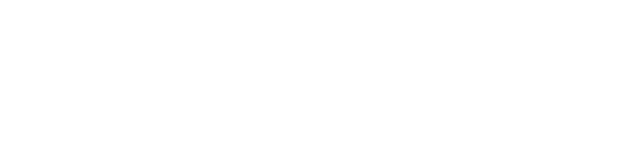
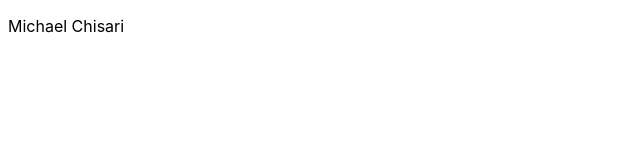
Before and after one commit to michaelchisari/michaelchisari.github.io, a plain HTML site: page index.html in a window 1280 px wide. Shown: the whole page, without its empty margins (0-640 px from the left). Drawn offline with Linux system fonts and the light colour scheme.

Commit message:
Added body

```diff
--- a/index.html
+++ b/index.html
@@ -16,4 +16,7 @@
     <meta property="og:type" content="website" />
     <meta property="og:url" content="https://michael.chisari.us" />
   </head>
+  <body>
+    <p>Michael Chisari</p>
+  </body>
 </html>
```
